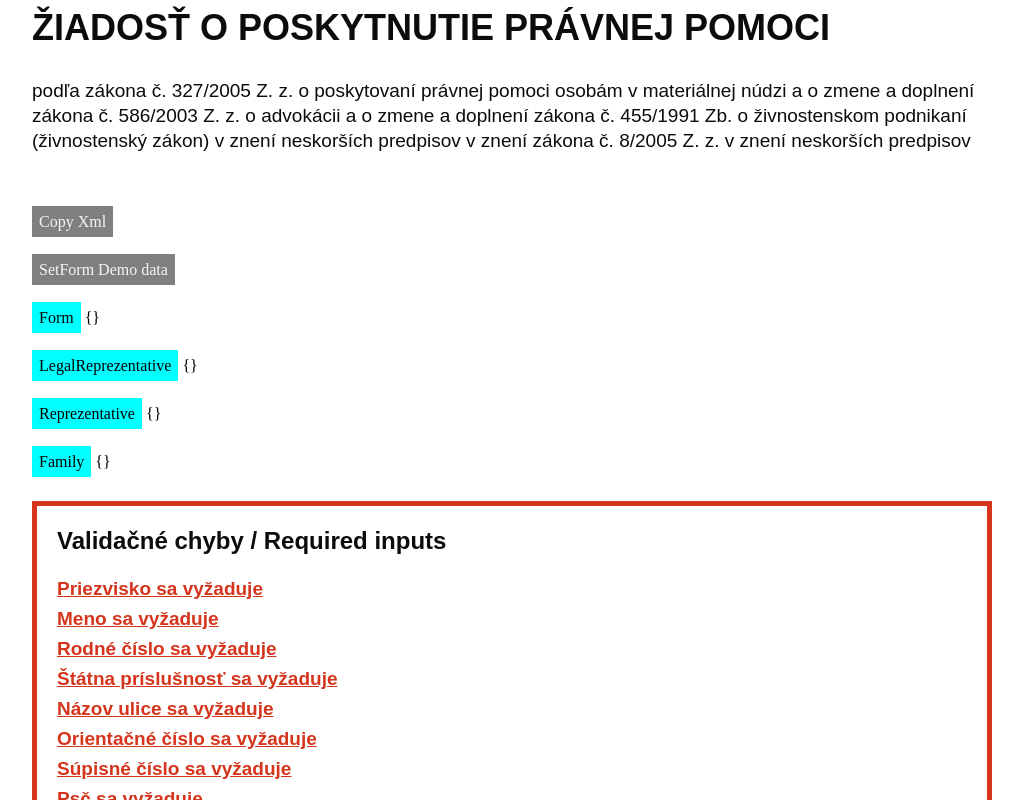
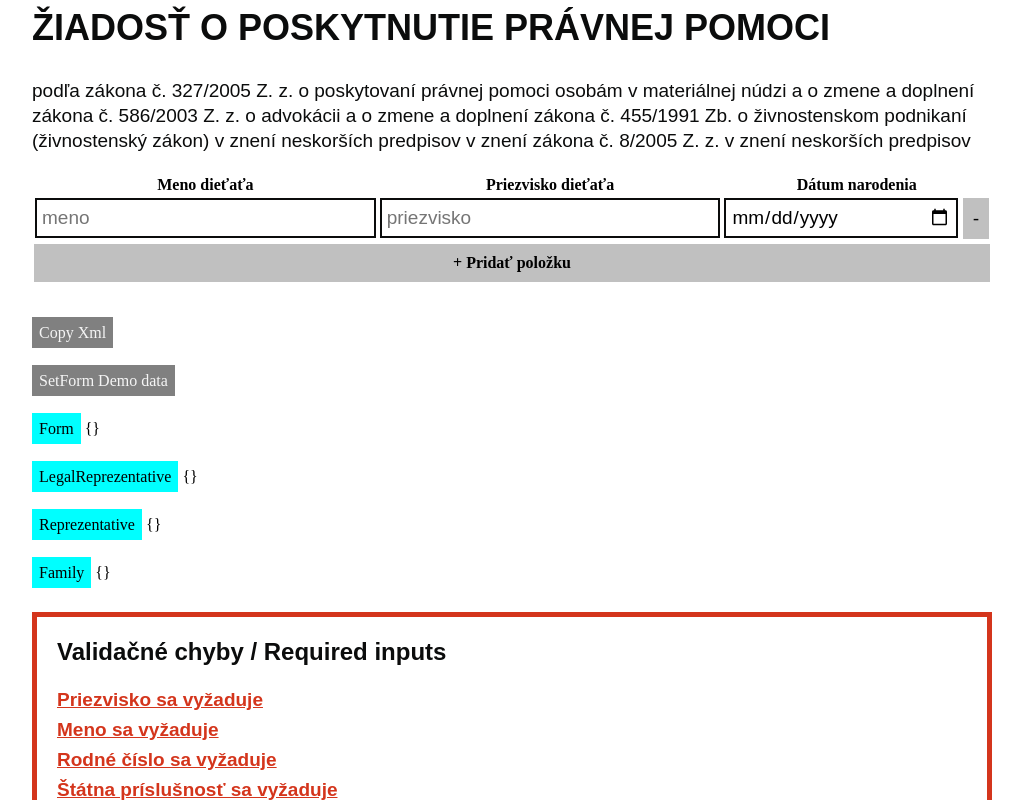
Before and after one commit to GajdosGabriel/form, a Vue app: page / in a window 1280 px wide. Shown: the top 800 px of the page, without its empty margins (128-1151 px from the left). Built offline with nearby package versions, Linux system fonts and the light colour scheme; a web font is replaced by a local one.

Commit message:
Rename Children component

```diff
--- a/src/components/ClientE3.vue
+++ b/src/components/ClientE3.vue
@@ -3,7 +3,7 @@ import { reactive, watch } from "vue";
 import useClient from "../composables/Client.js";
 import TextField from "./inputs/TextField.vue";
 import DateField from "./inputs/DateField.vue";
-import FamilyPerson from "./ClientFamily/FamilyPerson.vue";
+import FamilyChildren from "./ClientFamily/FamilyChildren.vue";
 
 const { setForm, getFamily, setFamily } = useClient();
 const family = reactive({});
@@ -91,6 +91,6 @@ watch(family, () => {
       </div>
     </details>
 
-    <family-person></family-person>
+    <family-children></family-children>
   </div>
 </template>
--- a/src/components/ClientFamily/FamilyPerson.vue
+++ b/src/components/ClientFamily/FamilyChildren.vue
@@ -1,13 +1,13 @@
 <script>
 import { reactive, ref, onMounted } from "vue";
-import FamilyPersoninput from "./FamilyPersonInput.vue";
+import FamilyChildreninput from "./FamilyPersonInput.vue";
 import dataTip from "../DataTip.vue";
 
 import useClient from "../../composables/Client";
 export default {
-  components: { FamilyPersoninput, dataTip },
+  components: { FamilyChildreninput, dataTip },
   setup() {
-    const { state, getFamilyPerson } = useClient();
+    const { state, getChildren } = useClient();
 
     const items = reactive([]);
     onMounted(() => {
@@ -23,7 +23,7 @@ export default {
       items,
       onAdd,
       onDelete,
-      getFamilyPerson
+      getChildren
     };
   },
 };
@@ -47,7 +47,7 @@ export default {
     </thead>
     <tbody class="idsk-table__body" style="">
       <tr class="idsk-table__row" v-for="(item, index) in items" :key="index">
-        <family-personinput :item="item" :index="index" @clickOnDelete="onDelete" />
+        <family-childreninput :item="item" :index="index" @clickOnDelete="onDelete" />
         </tr>
       </tbody>
 
--- a/src/components/ClientForm.vue
+++ b/src/components/ClientForm.vue
@@ -10,6 +10,8 @@ import ClientG from "./ClientG.vue";
 import ClientH from "./ClientH.vue";
 import useClient from "../composables/Client.js";
 import validationList from "./validations/ValidationList.vue";
+
+import FamilyChildren from "./ClientFamily/FamilyChildren.vue";
 
 const {
   state,
@@ -45,6 +47,12 @@ const pushDemoDataForm = () => {
       podnikaní (živnostenský zákon) v znení neskorších predpisov v znení zákona
       č. 8/2005 Z. z. v znení neskorších predpisov
     </p>
+
+
+    <family-children></family-children>
+
+
+
     <main class="govuk-main-wrapper" id="main-content" role="main">
       <!-- Fpr testing -->
       <div style="margin-bottom: 30px">
--- a/src/composables/Client.js
+++ b/src/composables/Client.js
@@ -28,7 +28,7 @@ const defaultState = {
   representative: {},
   legalRepresentative: {},
   family: {},
-  familyPerson: [],
+  children: [],
   validatedErrors: [],
 };
 
@@ -39,7 +39,7 @@ const getters = {
   getRepresentative: computed(() => state.representative),
   getLegalRepresentative: computed(() => state.legalRepresentative),
   getFamily: computed(() => state.family),
-  getFamilyPerson: computed(() => state.familyPerson),
+  getChildren: computed(() => state.children),
   getvalidatedErrors: computed(() => state.validatedErrors),
 };
 
```
